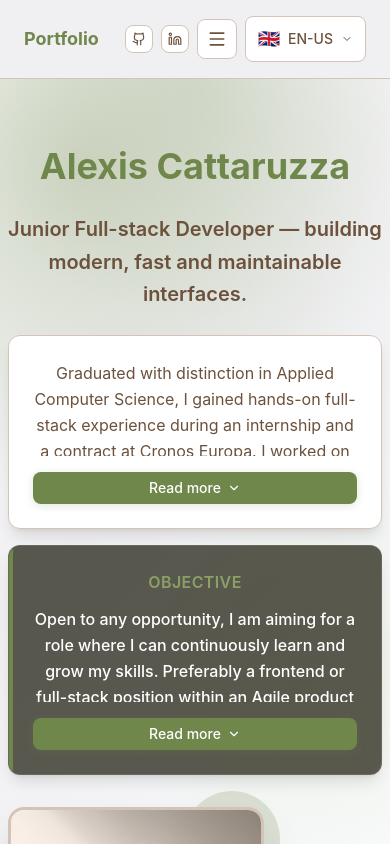
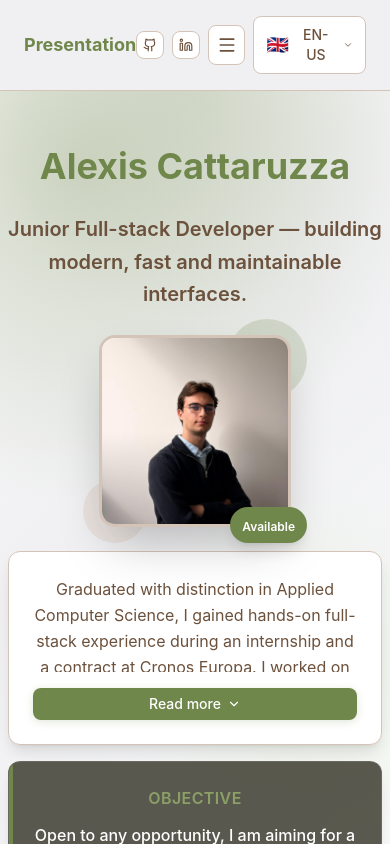
Before and after one commit to alexis-cattaruzza/presentation, a React (Vite) app: page / in a window 390 px wide. Built offline with nearby package versions, Linux system fonts and the light colour scheme; no server answers.

Commit message:
Refactor : details and improvement on hero component

```diff
--- a/src/components/Header.tsx
+++ b/src/components/Header.tsx
@@ -120,7 +120,7 @@ export default function Header() {
           <div className="flex items-center gap-2 sm:gap-3">
             {/* GitHub */}
             <motion.a
-              href="https://github.com/neuralbody"
+              href="https://github.com/alexis-cattaruzza"
               target="_blank"
               rel="noopener noreferrer"
               className="w-7 h-7 sm:w-8 sm:h-8 flex items-center justify-center rounded-lg transition-all duration-200"
--- a/src/components/Hero.tsx
+++ b/src/components/Hero.tsx
@@ -43,6 +43,48 @@ export default function Hero() {
         >
           {t('hero.title')}
         </motion.p>
+
+        {/* Image Section - Mobile only (between title and summary) */}
+        <motion.div
+          initial={{ opacity: 0, scale: 0.9 }}
+          animate={{ opacity: 1, scale: 1 }}
+          transition={{ duration: 0.8, delay: 0.3, ease: "easeOut" }}
+          className="relative w-48 h-48 sm:w-56 sm:h-56 md:w-64 md:h-64 mx-auto lg:hidden"
+        >
+          {/* Decorative elements */}
+          <div className="absolute -top-4 -right-4 w-20 h-20 rounded-full opacity-20" style={{ backgroundColor: 'var(--color-primary)' }} />
+          <div className="absolute -bottom-4 -left-4 w-16 h-16 rounded-full opacity-20" style={{ backgroundColor: 'var(--color-accent)' }} />
+
+          {/* Main image container */}
+          <div
+            className="relative w-full h-full rounded-2xl overflow-hidden shadow-2xl"
+            style={{
+              border: '3px solid var(--color-border)',
+              backgroundColor: 'var(--color-surface)'
+            }}
+          >
+            <img
+              src="/images/Pro-linkedIn.jpg"
+              alt="Photo Alexis"
+              className="w-full h-full object-cover transition-transform duration-500 hover:scale-110"
+            />
+
+            {/* Overlay gradient */}
+            <div className="absolute inset-0 bg-linear-to-t from-black/20 via-transparent to-transparent" />
+          </div>
+
+          {/* Floating badge */}
+          <motion.div
+            className="absolute -bottom-4 -right-4 px-3 py-1.5 rounded-full shadow-lg"
+            style={{ backgroundColor: 'var(--color-success)', color: 'white' }}
+            initial={{ opacity: 0, scale: 0 }}
+            animate={{ opacity: 1, scale: 1 }}
+            transition={{ delay: 1, duration: 0.5 }}
+            whileHover={{ scale: 1.05 }}
+          >
+            <span className="text-xs font-semibold">{t('hero.available')}</span>
+          </motion.div>
+        </motion.div>
 
         {/* Summary Section */}
         <motion.div
@@ -181,12 +223,12 @@ export default function Hero() {
         </motion.div>
       </motion.div>
 
-      {/* Image Section - Fixed position */}
+      {/* Image Section - Desktop only (right side) */}
       <motion.div
         initial={{ opacity: 0, scale: 0.9, rotateY: -15 }}
         animate={{ opacity: 1, scale: 1, rotateY: 0 }}
         transition={{ duration: 0.8, delay: 0.3, ease: "easeOut" }}
-        className="relative w-64 h-64 sm:w-72 sm:h-72 md:w-80 md:h-80 lg:w-96 lg:h-96 shrink-0 self-start lg:sticky lg:top-8"
+        className="hidden lg:block w-96 h-96 shrink-0 self-start sticky top-8"
       >
         {/* Decorative elements */}
         <div className="absolute -top-4 -right-4 w-24 h-24 rounded-full opacity-20" style={{ backgroundColor: 'var(--color-primary)' }} />
--- a/src/locales/en.json
+++ b/src/locales/en.json
@@ -1,6 +1,6 @@
 {
   "header": {
-    "title": "Portfolio",
+    "title": "Presentation",
     "nav": {
       "about": "About",
       "experience": "Experience",
@@ -24,7 +24,7 @@
     "name": "Alexis Cattaruzza",
     "title": "Junior Full-stack Developer — building modern, fast and maintainable interfaces.",
     "summary": "Graduated with distinction in Applied Computer Science, I gained hands-on full-stack experience during an internship and a contract at Cronos Europa. I worked on Java / Spring Boot backends and Angular / TypeScript frontends, optimized SQL queries, performed legacy data migrations, integrated the LinkedIn API for automated CV import, and handled post-production bug fixes and maintenance. I am experienced with Docker, Git, testing practices and documentation, and I took a cybersecurity elective during my studies.",
-    "objective": "Open to any opportunity, I am aiming for a role where I can continuously learn and grow my skills. Preferably a frontend or full-stack position within an Agile product team focused on reusable UI components, performance optimization, CI/CD and DevOps practices, accessibility and robust testing. I want to take on technical ownership, learn through pair programming, and contribute to frontend architecture decisions.",
+    "objective": "Open to any opportunity, I am aiming for a role where I can continuously learn and grow my skills. Preferably a backend, frontend or full-stack position within an Agile product team focused on reusable UI components, performance optimization, CI/CD and DevOps practices, accessibility and robust testing. I want to take on technical ownership, learn through pair programming, and contribute to frontend architecture decisions.",
     "objective_title": "Objective",
     "available": "Available"
   },
@@ -47,7 +47,7 @@
       "internship": {
         "role": "Full stack Java/Angular — Intern",
         "company": "Cronos Europa",
-        "date": "February 2025 — June 2025",
+        "date": "February 2025 — May 2025",
         "description": "Development and delivery of full-stack user stories: front, back, database and documentation. Legacy data migration to structured schema. SQL function creation for calculations and query optimization.",
         "category": "Internship & Training"
       },
--- a/src/locales/fr.json
+++ b/src/locales/fr.json
@@ -1,6 +1,6 @@
 {
   "header": {
-    "title": "Portfolio",
+    "title": "Présentation",
     "nav": {
       "about": "À propos",
       "experience": "Expérience",
@@ -24,7 +24,7 @@
     "name": "Alexis Cattaruzza",
     "title": "Développeur Full-stack junior — interfaces modernes, performantes et maintenables.",
     "summary": "Diplômé avec distinction en Informatique et Développement d'applications, j'ai acquis une expérience pratique en développement full-stack lors d'un stage puis d'une mission contractuelle chez Cronos Europa. J'y ai travaillé sur des applications Java / Spring Boot et Angular / TypeScript, optimisé des requêtes SQL, réalisé des migrations de données, intégré l'API LinkedIn pour l'import automatique de CV, et assuré le debugging et la maintenance post-production. Je maîtrise Docker, Git et les bonnes pratiques de tests et documentation ; j'ai également suivi une option cybersécurité pendant mes études.",
-    "objective": "Ouvert à toute proposition, je cible un poste où je pourrai apprendre en continu et développer mes compétences techniques et produit. Idéalement un rôle frontend ou full-stack au sein d'une équipe Agile, impliqué dans la conception de composants UI réutilisables, l'optimisation des performances, la mise en place de pratiques DevOps/CI-CD et l'amélioration de l'accessibilité et des tests. Je souhaite prendre des responsabilités techniques, apprendre via le pair-programming et contribuer aux choix d'architecture.",
+    "objective": "Ouvert à toute proposition, je cible un poste où je pourrai apprendre en continu et développer mes compétences techniques et produit. Idéalement un rôle backend, frontend ou full-stack au sein d'une équipe Agile, impliqué dans la conception de composants UI réutilisables, l'optimisation des performances, la mise en place de pratiques DevOps/CI-CD et l'amélioration de l'accessibilité et des tests. Je souhaite prendre des responsabilités techniques, apprendre via le pair-programming et contribuer aux choix d'architecture.",
     "objective_title": "Objectif",
     "available": "Disponible"
   },
@@ -47,7 +47,7 @@
       "internship": {
         "role": "Full stack Java/Angular — Stagiaire",
         "company": "Cronos Europa",
-        "date": "Février 2025 — Juin 2025",
+        "date": "Février 2025 — Mai 2025",
         "description": "Développement et livraison de user stories full-stack : front, back, base de données et documentation. Migration de données legacy vers un schéma structuré. Création de fonctions SQL pour calculs et optimisation des requêtes.",
         "category": "Stage & Formation"
       },
```
Also changed, not shown: 2 other files (tests, documents, lock files or other folders).
